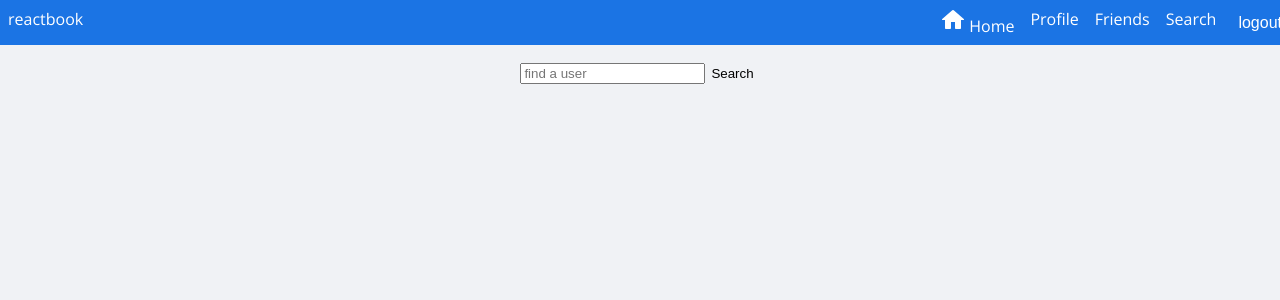
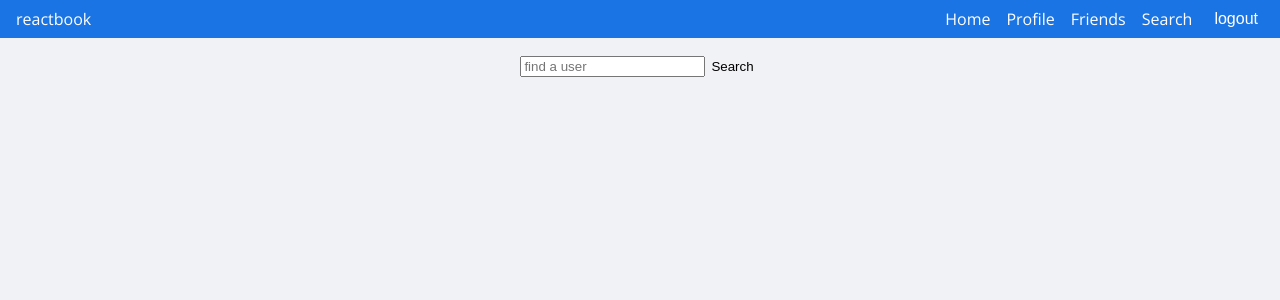
Before and after one commit to lkong01/social-app-frontend, a React (Create React App) app: page /search in a window 1280 px wide. Shown: the top 300 px of the page. Built offline with nearby package versions, Linux system fonts and the light colour scheme; the HTML template or start-up script is replaced by a standard one.

Commit message:
Add search user page.

```diff
--- a/src/components/Nav.js
+++ b/src/components/Nav.js
@@ -1,7 +1,6 @@
 import axios from "axios";
 import "../styles/Home.css";
 import HomeIcon from "./images/icons8-home.svg";
-import "../styles/Nav.css";
 
 function Nav() {
   return (
@@ -9,7 +8,8 @@ function Nav() {
       <a href="/home">reactbook</a>
       <div className="nav-main">
         <a href="/home">
-          <img className="home-icon" src={HomeIcon} alt="home-icon" /> Home
+          {/* <img className="home-icon" src={HomeIcon} alt="home-icon" /> Home */}
+          Home
         </a>
         <a href="/profile">Profile</a>
         <a href="/friends">Friends</a>
--- a/src/components/Search.js
+++ b/src/components/Search.js
@@ -8,7 +8,7 @@ function Search() {
 
   const handleSearch = async (e) => {
     e.preventDefault();
-    const res = await axios.get(`/api/search/${keyword}`, {
+    const res = await axios.get(`/api/user/search/${keyword}`, {
       withCredentials: true,
     });
     console.log(res.data);
--- a/src/components/Signup.js
+++ b/src/components/Signup.js
@@ -1,4 +1,5 @@
 import React, { useState, useEffect } from "react";
+import { Navigate, useNavigate } from "react-router-dom";
 import axios from "axios";
 
 function Signup() {
@@ -7,6 +8,8 @@ function Signup() {
   const [firstName, setFirstName] = useState("");
   const [lastName, setLastName] = useState("");
   const [profileImg, setProfileImg] = useState("");
+
+  const navigate = useNavigate();
 
   function onSubmit(e) {
     e.preventDefault();
@@ -26,6 +29,7 @@ function Signup() {
     })
       .then(function (response) {
         console.log(response.data);
+        navigate("/");
       })
       .catch(function (error) {
         console.log(error);
--- a/src/components/User.js
+++ b/src/components/User.js
@@ -78,6 +78,8 @@ function User(props) {
                         </div>
                       </div>
                     </div>
+                    {JSON.parse(localStorage.getItem("user"))._id ==
+                    post.author._id ? (
                       <button value={post._id} onClick={handlePostDelete}>
                         <img
                           // value={post._id}
@@ -87,16 +89,15 @@ function User(props) {
                         />
                         delete
                       </button>
+                    ) : (
+                      ""
+                    )}
                   </div>
 
                   <div className="post-content">
                     <div className="post-text">{post.text}</div>
 
-                    {post.image != "http://localhost:3000/images/" ? (
-                      <img src={post.image} alt="post-img" />
-                    ) : (
-                      ""
-                    )}
+                    {post.image ? <img src={post.image} alt="post-img" /> : ""}
                   </div>
 
                   <Comment postId={post._id}></Comment>
--- a/src/styles/Home.css
+++ b/src/styles/Home.css
@@ -14,8 +14,9 @@ nav{
     color:white;
     display: flex;
     justify-content: space-between;
-    padding: 0.5rem;
-    width:100%
+    padding: 0.5rem 1rem;
+    width:100%;
+    box-sizing: border-box;
 }
 
 .nav-main{
--- a/src/styles/Nav.css
+++ /dev/null
@@ -1,4 +0,0 @@
-.home-icon{
-    fill: white;
-
-}
```
Lines whose indentation alone changed are shown as unchanged.
